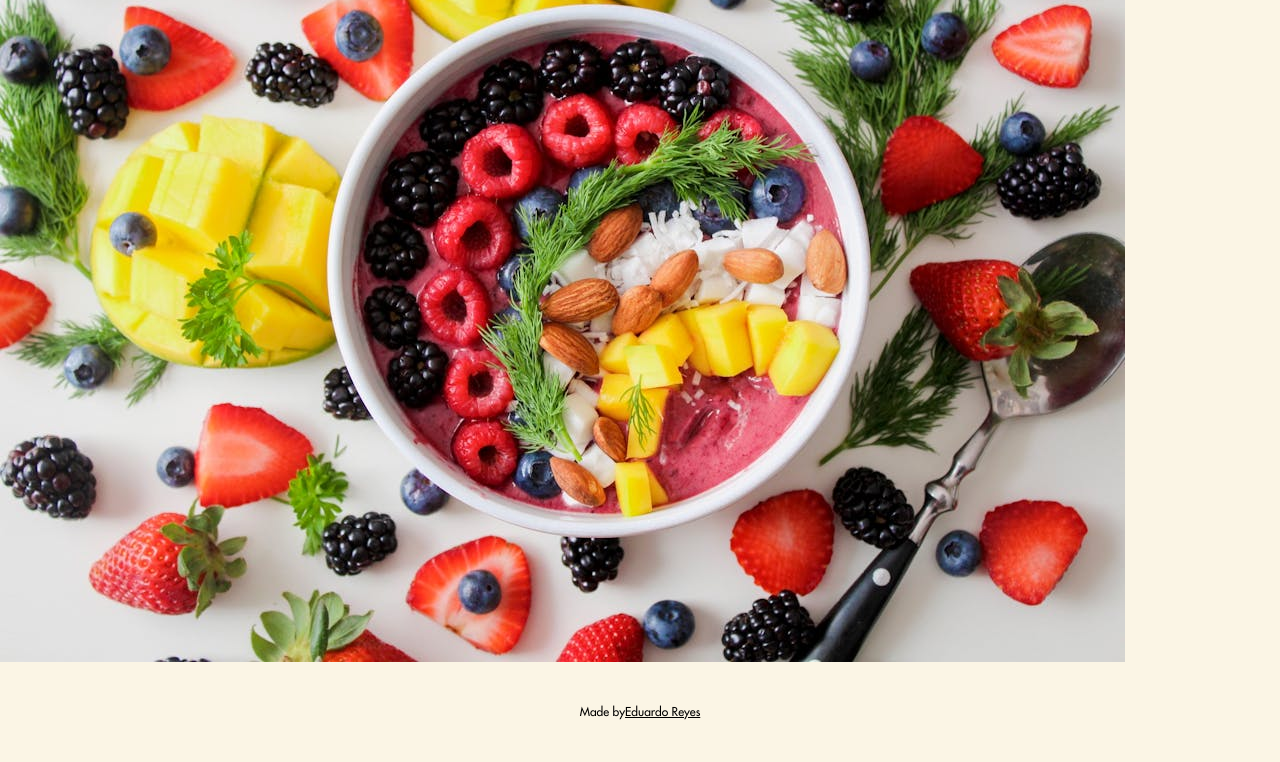
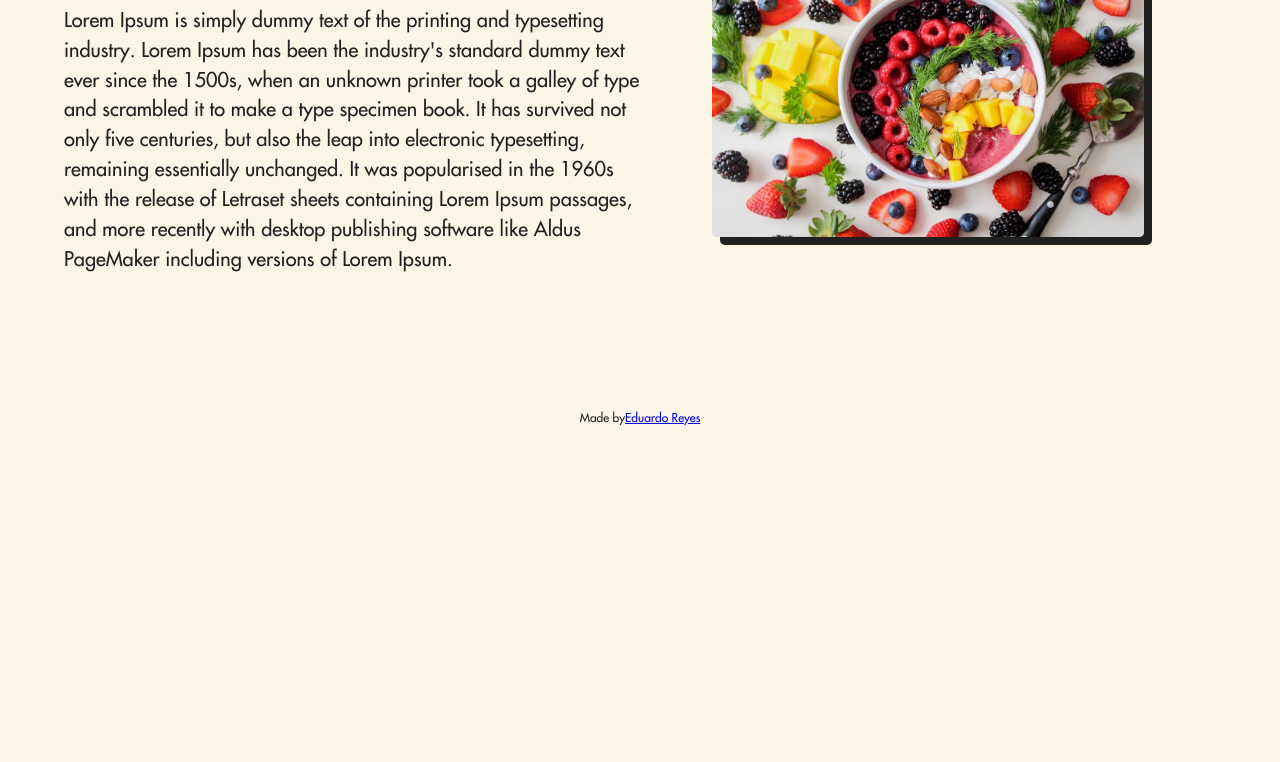
Before and after one commit to eduardoreyes007351208/restaurantPage, a website built with webpack: page src/index.html in a window 1280 px wide. Shown: the part 332-1094 px from the top of the page. After the commit the page ends 800 px from the top, so only its background shows below. Built offline with nearby package versions, Linux system fonts and the light colour scheme.

Commit message:
feat: Style the home page

```diff
--- a/src/index.html
+++ b/src/index.html
@@ -6,7 +6,7 @@
     <title>Good Eats Restaurant</title>
 </head>
 <body>
-    <header>
+    <header id="header">
         <img id="logoImage" src="./images/freev2.webp" alt="logo">
         <nav id="navbar">
             <button id="homeButton" class="navButton">Home</button>
@@ -17,8 +17,8 @@
     <div id="content">
 
     </div>
-    <footer>
-        Made by <a href="https://github.com/eduardoreyes007351208" target="_blank">Eduardo Reyes</a>
+    <footer id="footer">
+        Made by <a class="link" href="https://github.com/eduardoreyes007351208" target="_blank">Eduardo Reyes</a>
     </footer>
 </body>
 </html>
--- a/src/index.js
+++ b/src/index.js
@@ -8,7 +8,7 @@ import { aboutPage } from './modules/aboutPage'
 
 (() => {
 
-    homePage()
+    homePage();
 
     home.addEventListener('click', () => {
         homePage();
--- a/src/modules/homePage.js
+++ b/src/modules/homePage.js
@@ -9,6 +9,7 @@ import { content } from './elements'
 export const homePage = () => {
 
     content.innerHTML = `
+    <div id="homeDiv">
         <div id="contentText">
             <h2><em>Good Eats</em> <br> Your place for healthy food</h2>
             <p>Lorem Ipsum is simply dummy text of the printing and typesetting industry. Lorem Ipsum has been the industry's standard dummy text ever since the 1500s, when an unknown printer took a galley of type and scrambled it to make a type specimen book. It has survived not only five centuries, but also the leap into electronic typesetting, remaining essentially unchanged. It was popularised in the 1960s with the release of Letraset sheets containing Lorem Ipsum passages, and more recently with desktop publishing software like Aldus PageMaker including versions of Lorem Ipsum.</p>
@@ -16,6 +17,7 @@ export const homePage = () => {
         <div id="contentImage">
             <img class="image" src="${foodImage}" alt="Food Image">
         </div>
+    </div>
     `
 
 }
--- a/src/styles.css
+++ b/src/styles.css
@@ -11,6 +11,7 @@
 
     font-family: Futura;
     font-size: 12px;
+    color: var(--dark-color);
 }
 
 body {
@@ -19,7 +20,7 @@ body {
   grid-template-rows: 150px 1fr 100px;
 }
 
-header {
+#header {
     display: flex;
     align-items: center;
     justify-content: space-between;
@@ -28,7 +29,7 @@ header {
     box-shadow: 0px 4px 6px var(--dark-color);
 }
 
-footer {
+#footer {
     display: flex;
     align-items: center;
     justify-content: center;
@@ -52,6 +53,37 @@ footer {
     color: var(--neutral-color);
 }
 
+#homeDiv {
+    display: flex;
+    width: 100vw;
+    height: 100%;
+    padding: 64px;
+}
+#contentText {
+    width: 50%;
+    display: flex;
+    flex-direction: column;
+    justify-content: center;
+    gap: 24px;
+}
+#contentText h2 {
+    font-size: 2.75rem;
+    font-weight: bold;
+}
+#contentText p {
+    font-size: 1.66rem;
+}
+#contentImage {
+    width: 50%;
+    display: flex;
+    justify-content: center;
+    align-items: center;
+}
+.image {
+    width: 75%;
+    border-radius: 5px;
+    box-shadow: 8px 8px var(--dark-color);
+}
 #logoImage {
     width: 128px;
     height: auto;
```
